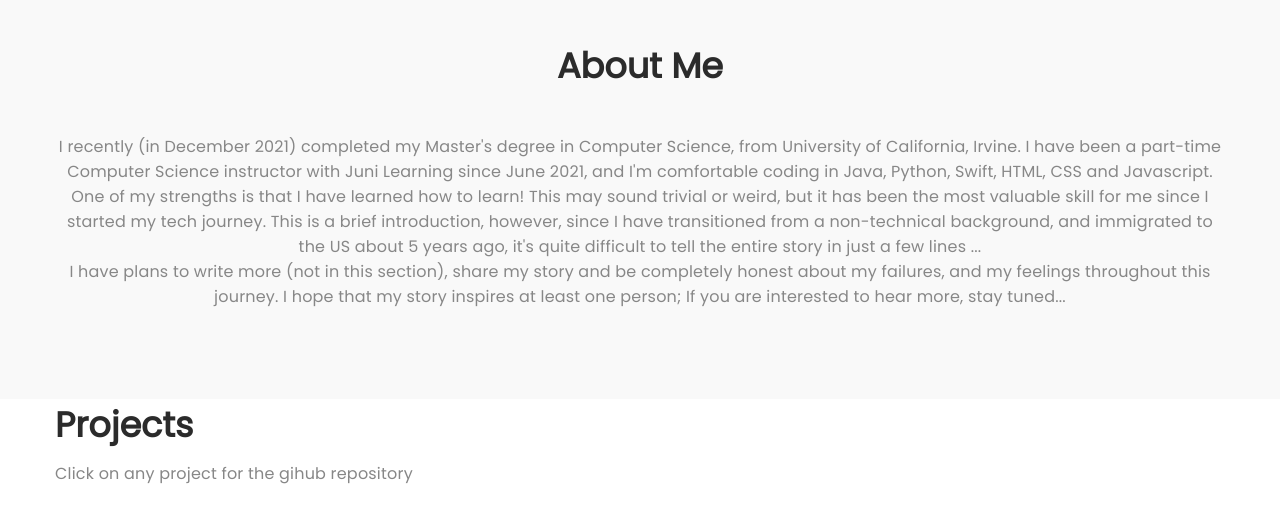
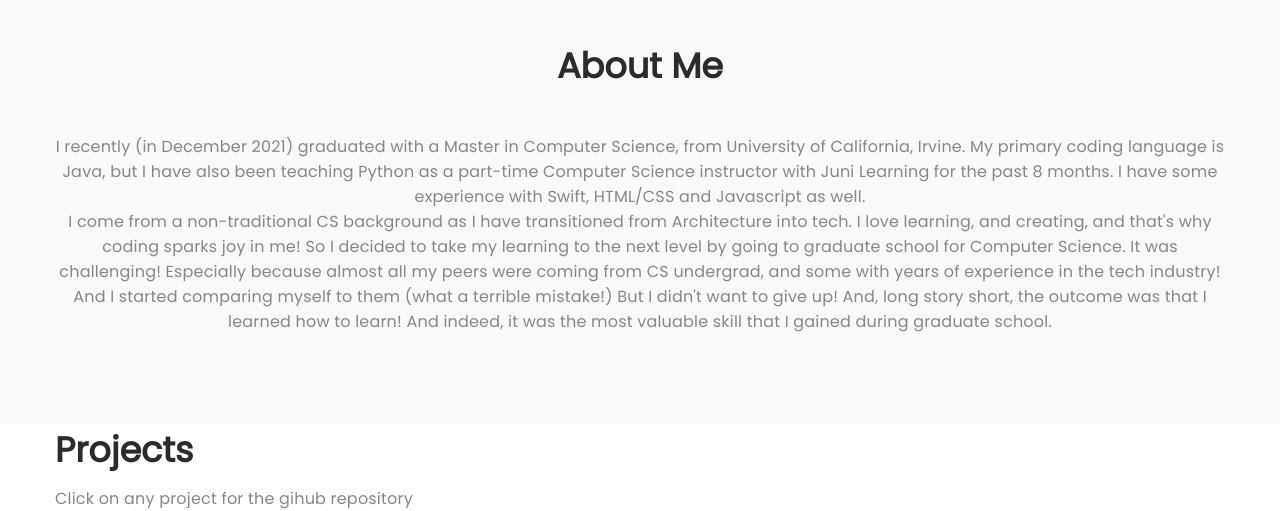
Before and after one commit to Anahita-A/Anahita-A.github.io, a plain HTML site: page index.html in a window 1280 px wide. Shown: the part 840-1351 px from the top of the page. Drawn offline with Linux system fonts and the light colour scheme.

Commit message:
update about me

```diff
--- a/index.html
+++ b/index.html
@@ -71,14 +71,15 @@ http://www.tooplate.com/view/2087-kalay
                     <h2>About Me</h2>
                </div>
                     <div class="wow fadeInUp" data-wow-delay="0.8s">
-                         <p>I recently (in December 2021) completed my Master's degree in Computer Science, from University of California, Irvine.
-                         I have been a part-time Computer Science instructor with Juni Learning since June 2021,
-                         and I'm comfortable coding in Java, Python, Swift, HTML, CSS and Javascript. <br> One of my strengths is that I have learned how to learn!
-                         This may sound trivial or weird, but it has been the most valuable skill for me since I started my tech journey.
-                         This is a brief introduction, however, since I have transitioned from a non-technical background,
-                         and immigrated to the US about 5 years ago, it's quite difficult to tell the entire story in just a few lines ...<br>
-                         I have plans to write more (not in this section), share my story and be completely honest about my failures, and my feelings throughout
-                         this journey. I hope that my story inspires at least one person; If you are interested to hear more, stay tuned...</p>
+                         <p>I recently (in December 2021) graduated with a Master in Computer Science, from University of California, Irvine. My
+                              primary coding language is Java, but I have also been teaching Python as a part-time Computer Science instructor
+                              with Juni Learning for the past 8 months. I have some experience with Swift, HTML/CSS and Javascript as well.<br>
+                              I come from a non-traditional CS background as I have transitioned from Architecture into tech. I love learning, and creating,
+                              and that's why coding sparks joy in me! So I decided to take my learning to the next level by going to graduate
+                              school for Computer Science. It was challenging! Especially because almost all my peers were coming from CS undergrad, and some
+                              with years of experience in the tech industry! And I started comparing myself to them (what a terrible mistake!)
+                              But I didn't want to give up! And, long story short, the outcome was that I learned how to learn! And indeed, it was
+                              the most valuable skill that I gained during graduate school.</p>
 
                     </div>
 
@@ -231,7 +232,7 @@ http://www.tooplate.com/view/2087-kalay
                     <!-- WORK THUMB -->
                                    <br>
                          <p style="text-align: left;">I planted my first avocado seed 2 years ago, and watching it grow brought me so much
-                         joy that I planted more seeds, and got some othe plants as well! I would call myself a beginner gardener!</p>
+                         joy that I planted more seeds, and got some other plants as well! I would call myself a beginner gardener!</p>
                          <p style="text-align: left;"> I love to combine multiple recipes, and create somewhat new and unique
                          dishes with a fusion of flavors! </p>
 
```
